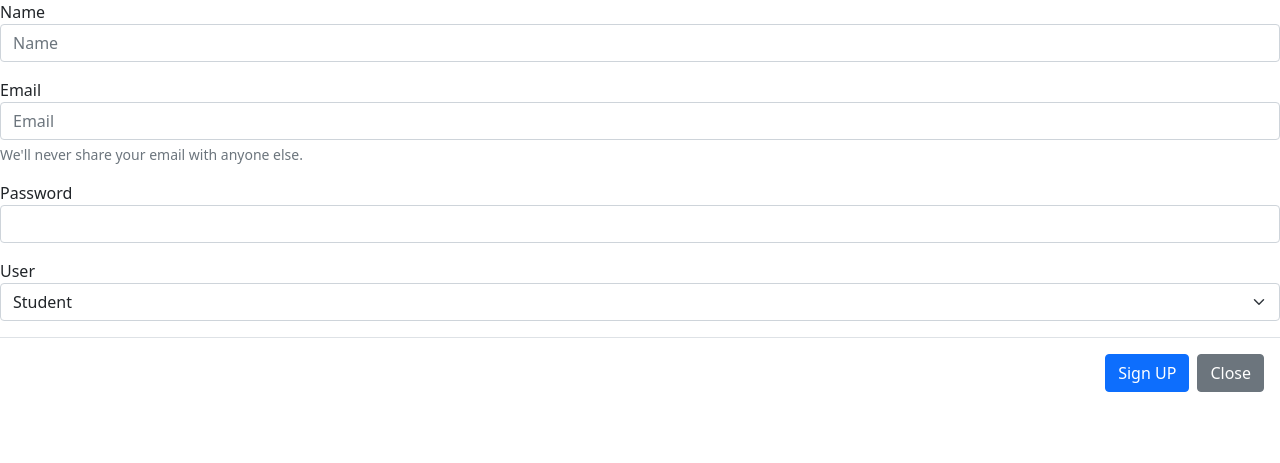
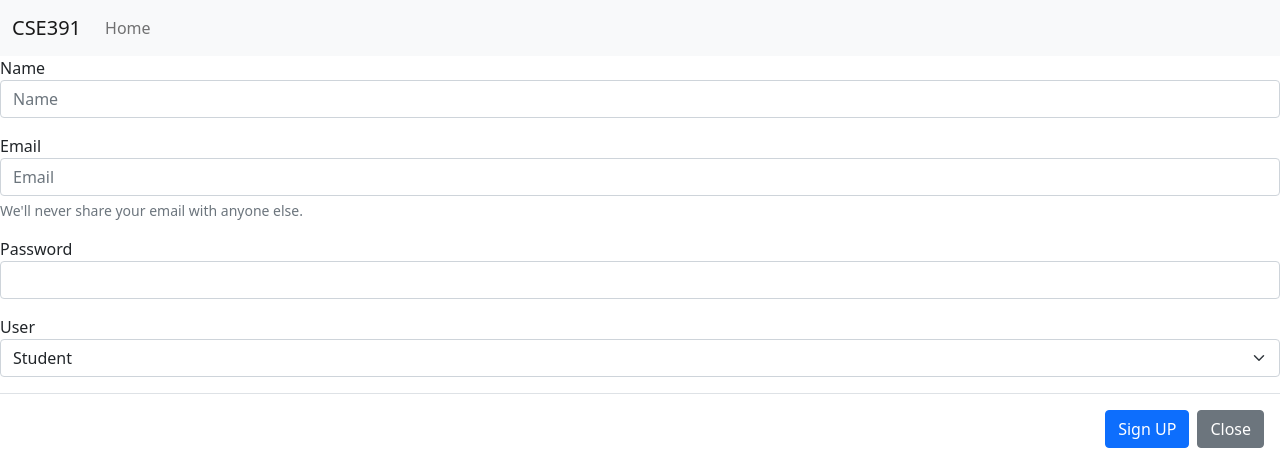
Before and after one commit to raihanromi/StudentSlotBooking, a PHP site: page /RegistrationForm.php in a window 1280 px wide. Shown: the top 463 px of the page. Run offline with PHP 8.4, Linux system fonts and the light colour scheme.

Commit message:
Update RegistrationForm.php

```diff
--- a/assignment3/RegistrationForm.php
+++ b/assignment3/RegistrationForm.php
@@ -9,6 +9,24 @@
   <title>Document</title>
 </head>
 <body>
+
+<!-- start navbar -->
+
+<nav class="navbar navbar-expand-sm navbar-light bg-light pl-5" >
+  <div class="container-fluid">
+    <a class="navbar-brand" href="index.php">CSE391</a>
+    <button class="navbar-toggler" type="button" data-bs-toggle="collapse" data-bs-target="#navbarNavAltMarkup" aria-controls="navbarNavAltMarkup" aria-expanded="false" aria-label="Toggle navigation">
+      <span class="navbar-toggler-icon"></span>
+    </button>
+    <div class="collapse navbar-collapse" id="navbarNavAltMarkup">
+      <ul class="navbar-nav">
+        <li class="nav-item custom-nav-item"><a href="index.php" class="nav-link"> Home </a></li>
+      </ul>
+    </div>
+  </div>
+</nav>
+<!-- end navbar -->
+
   <form action="Student/adduser.php" method="post">
           <div class="mb-3">
             <i class="fas fa-user"></i><lable for="stuname" class="pl-2 font-weight-bold">Name</lable><input type="text" class="form-control" placeholder="Name" name="stuname" required >
```
